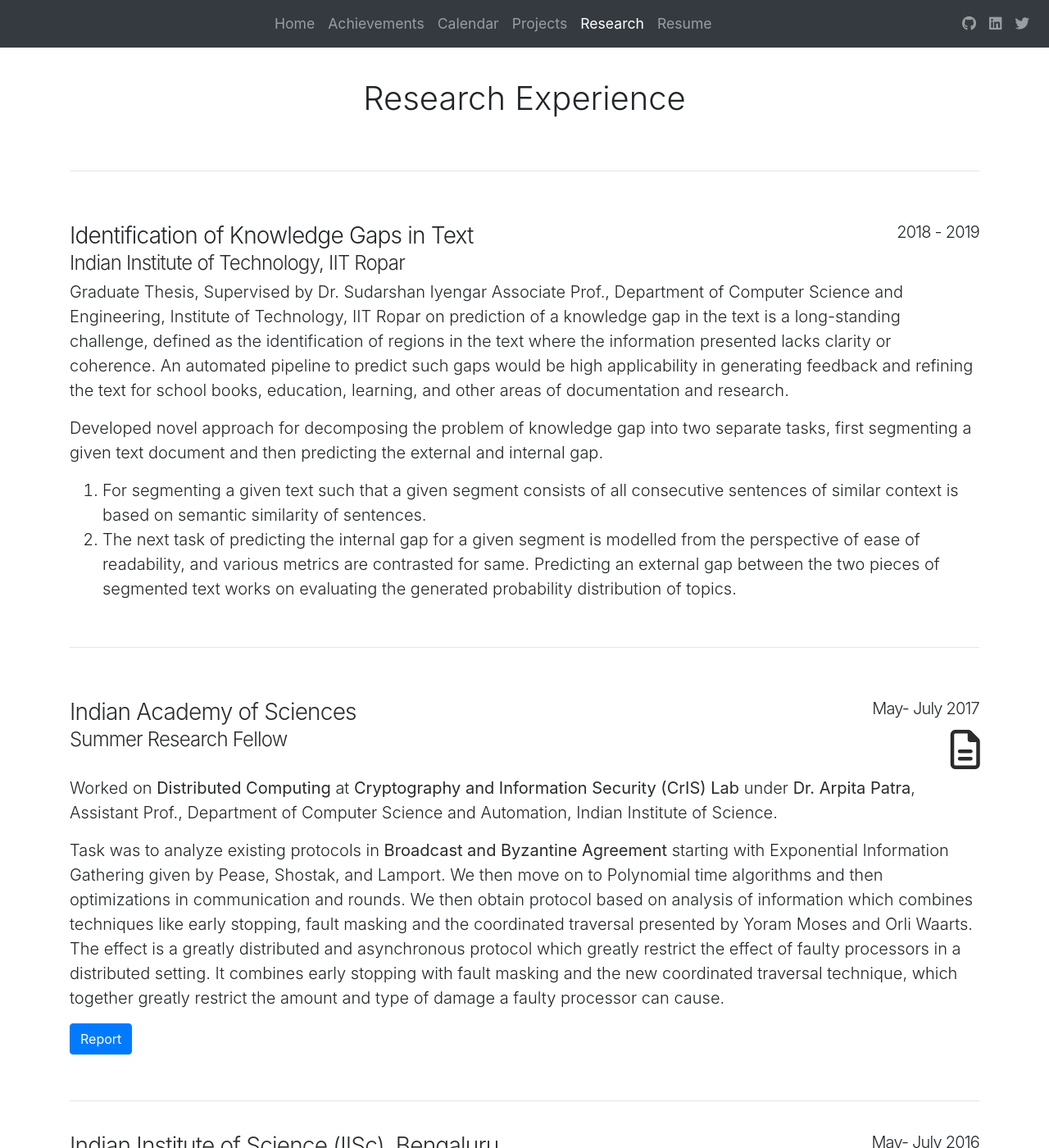
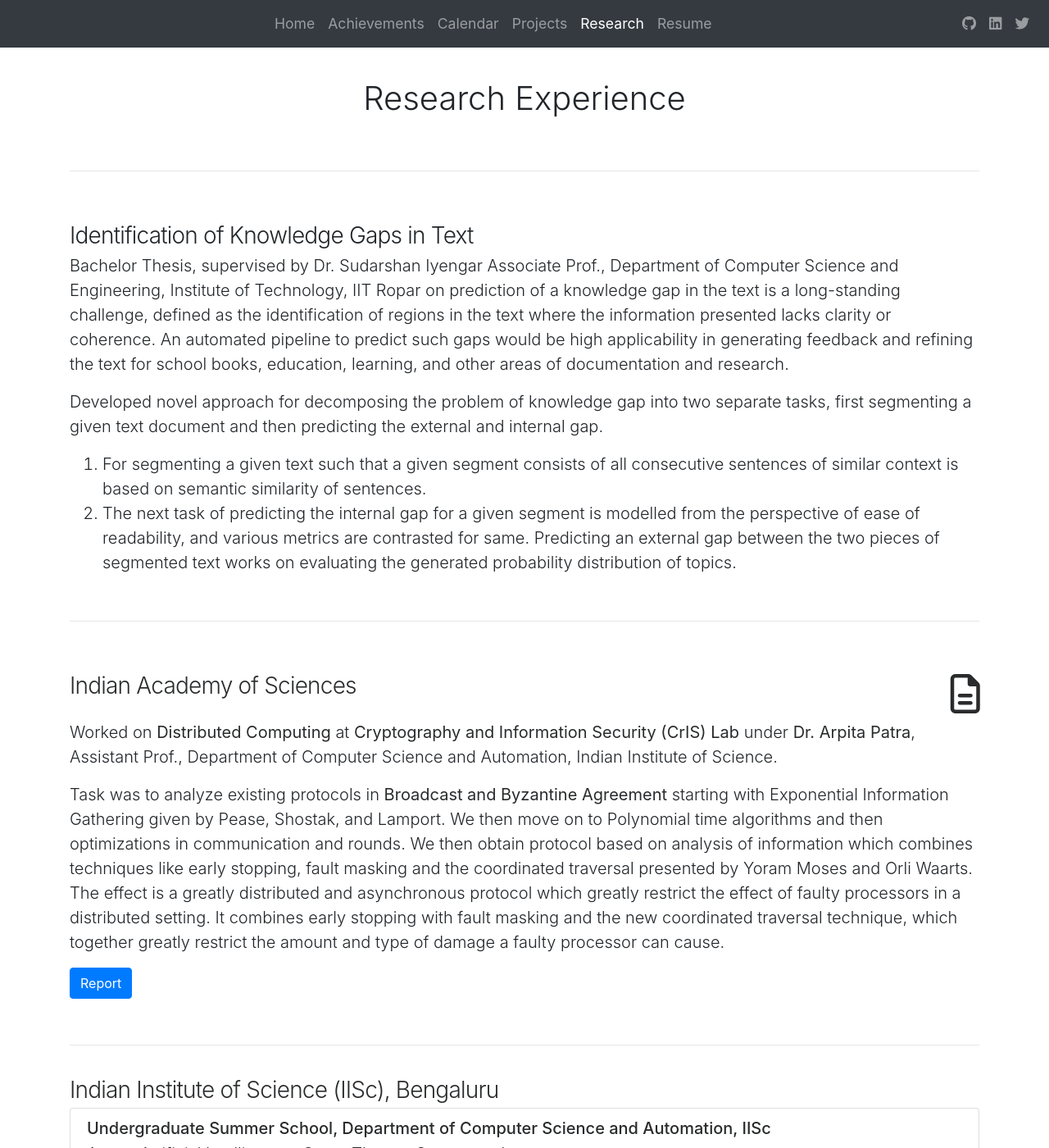
Before and after one commit to thenamangoyal/thenamangoyal.github.io, a Jekyll site: the page built from research.html, in a window 1280 px wide and 1400 px high. Shown: the whole window at 82% size. Built offline with Jekyll 4.4.1, drawn with Linux system fonts in a browser that asks for light colours; nearby versions of some CDN libraries; some of the changed text lies outside the part shown.

```diff
--- a/index.html
+++ b/index.html
@@ -65,7 +65,7 @@ layout: bootstrap
                     <div class="card w-100 bg-light p-0 m-0 mb-1">
                         <div class="card-body">
                             <h5 class="card-title">Update</h5>
-                            <blockquote>I'm currently not maintaining this website, checkout my  <a target="_blank" href="https://www.linkedin.com/in/goyal-naman/">LinkedIn</a> and <a target="_blank" href="https://bit.ly/namangoyal">Resume</a> for most recent updates.</blockquote>
+                            <blockquote>I'm currently not maintaining this website, checkout my  <a target="_blank" href="https://www.linkedin.com/in/goyal-naman/">LinkedIn</a> for most recent updates.</blockquote>
                         </div>
                     </div>
                 </div>
--- a/research.html
+++ b/research.html
@@ -20,23 +20,23 @@ permalink: "/research"
                         href="https://github.com/thenamangoyal/knowledge-gaps/blob/master/Report.pdf"> -->
                         <h3 class="featurette-heading">Identification of Knowledge Gaps in Text</h3>
                     <!-- </a> -->
-                    <h5 class="featurette-heading">2018 - 2019</h5>
+                    <!-- <h5 class="featurette-heading">2018 - 2019</h5> -->
                 </div>
                 <div class="d-flex w-100 justify-content-between">
-                    <a target="_blank" href="http://iitrpr.ac.in/">
+                    <!-- <a target="_blank" href="http://iitrpr.ac.in/">
                         <h4 class="featurette-heading">
 
 
                             Indian Institute of Technology, IIT Ropar
                         </h4>
-                    </a>
+                    </a> -->
                     <!-- <a target="_blank"
                         href="https://github.com/thenamangoyal/knowledge-gaps/blob/master/Report.pdf">
                         <h4 class="featurette-heading"><i class="far fa-file-alt fa-2x"></i></h4>
                     </a> -->
 
                 </div>
-                <p class="lead">Graduate Thesis, Supervised by Dr. Sudarshan Iyengar
+                <p class="lead">Bachelor Thesis, supervised by Dr. Sudarshan Iyengar
                         Associate Prof., Department of Computer Science and Engineering, Institute of
                     Technology, IIT Ropar on prediction of a knowledge gap in the text is a long-standing challenge, defined as the
                     identification of regions in the text where the information presented lacks clarity or
@@ -80,17 +80,16 @@ permalink: "/research"
                         <h3 class="featurette-heading">Indian Academy of
                             Sciences</h3>
                     </a>
-                    <h5 class="featurette-heading">May- July 2017</h5>
+                    <!-- <h5 class="featurette-heading">May- July 2017</h5> -->
+                    <a target="_blank" href="https://goo.gl/MhsKJs">
+                        <h4 class="featurette-heading"><i class="far fa-file-alt fa-2x"></i></h4>
+                    </a>
                 </div>
-                <div class="d-flex w-100 justify-content-between">
+                <!-- <div class="d-flex w-100 justify-content-between">
                     <a target="_blank" href="http://web-japps.ias.ac.in:8080/fellowship2017/">
                         <h4 class="featurette-heading">Summer Research Fellow</h4>
                     </a>
-                    <a target="_blank" href="https://goo.gl/MhsKJs">
-                        <h4 class="featurette-heading"><i class="far fa-file-alt fa-2x"></i></h4>
-                    </a>
-
-                </div>
+                </div> -->
                 <p class="lead">Worked on <a target="_blank"
                         href="http://drona.csa.iisc.ernet.in/~arpita/Research.html"><b>Distributed
                             Computing</b></a> at <a target="_blank"
@@ -137,15 +136,15 @@ permalink: "/research"
                         <h3 class="featurette-heading">Indian Institute
                             of Science (IISc), Bengaluru</h3>
                     </a>
-                    <h5 class="featurette-heading">May- July 2016</h5>
+                    <!-- <h5 class="featurette-heading">May- July 2016</h5> -->
                 </div>
-                <div class="d-flex w-100 justify-content-between">
+                <!-- <div class="d-flex w-100 justify-content-between">
                     <h4 class="featurette-heading">Summer School Participant</h4>
-                    <!-- <a target="_blank" href="http://events.csa.iisc.ac.in"><h4 class="featurette-heading"><i class="fas fa-link fa-2x" ></i></h4></a> -->
+                    <a target="_blank" href="http://events.csa.iisc.ac.in"><h4 class="featurette-heading"><i class="fas fa-link fa-2x" ></i></h4></a>
 
-                </div>
-                <p></p>
-                <p class="lead">Attended 2 Summer Schools</p>
+                </div> -->
+                <!-- <p></p> -->
+                <!-- <p class="lead">Attended 2 Summer Schools</p> -->
                 <div class="list-group">
 
                     <a target="_blank"
@@ -154,7 +153,7 @@ permalink: "/research"
                         <div class="d-flex w-100 justify-content-between">
                             <h5 class="mb-1">Undergraduate Summer School, Department of Computer Science and
                                 Automation, IISc</h5>
-                            <small class="text-muted">July 2016</small>
+                            <!-- <small class="text-muted">July 2016</small> -->
                         </div>
                         <p class="lead ">Areas: Artificial Intelligence, Game Theory, Cryptography</p>
                         <p class="mb-1">The main aim of the summer school was to introduce undergraduate
@@ -168,7 +167,7 @@ permalink: "/research"
                         <div class="d-flex w-100 justify-content-between">
                             <h5 class="mb-1">NNMCB Second Instructional School, Department of Mathematics, IISc
                             </h5>
-                            <small class="text-muted">May 2016</small>
+                            <!-- <small class="text-muted">May 2016</small> -->
                         </div>
                         <p class="lead ">Areas: Computational Neuroscience, Modeling Bio-molecular Interactions,
                             Population Dynamics</p>
@@ -202,17 +201,17 @@ permalink: "/research"
                         <h3 class="featurette-heading">
                             Department of Science and Technology, Government of India</h3>
                     </a>
-                    <h5 class="featurette-heading">December 2013</h5>
+                    <!-- <h5 class="featurette-heading">December 2013</h5> -->
+                    <a target="_blank" href="http://www.online-inspire.gov.in/">
+                        <h4 class="featurette-heading"><i class="fas fa-link fa-2x"></i></h4>
+                    </a>
                 </div>
-                <div class="d-flex w-100 justify-content-between">
+                <!-- <div class="d-flex w-100 justify-content-between">
                     <a target="_blank" href="http://www.inspire-dst.gov.in/internship.html">
                         <h4 class="featurette-heading">INSPIRE Internship Program</h4>
                     </a>
-                    <a target="_blank" href="http://www.online-inspire.gov.in/">
-                        <h4 class="featurette-heading"><i class="fas fa-link fa-2x"></i></h4>
-                    </a>
 
-                </div>
+                </div> -->
                 <p></p>
                 <p class="lead">"Innovation in Science Pursuit for Inspired Research (INSPIRE)" is an innovative
                     programme sponsored and managed by the Department of Science and Technology for attraction
```
Also changed, not shown: achievements.html (+11 -11 lines).
